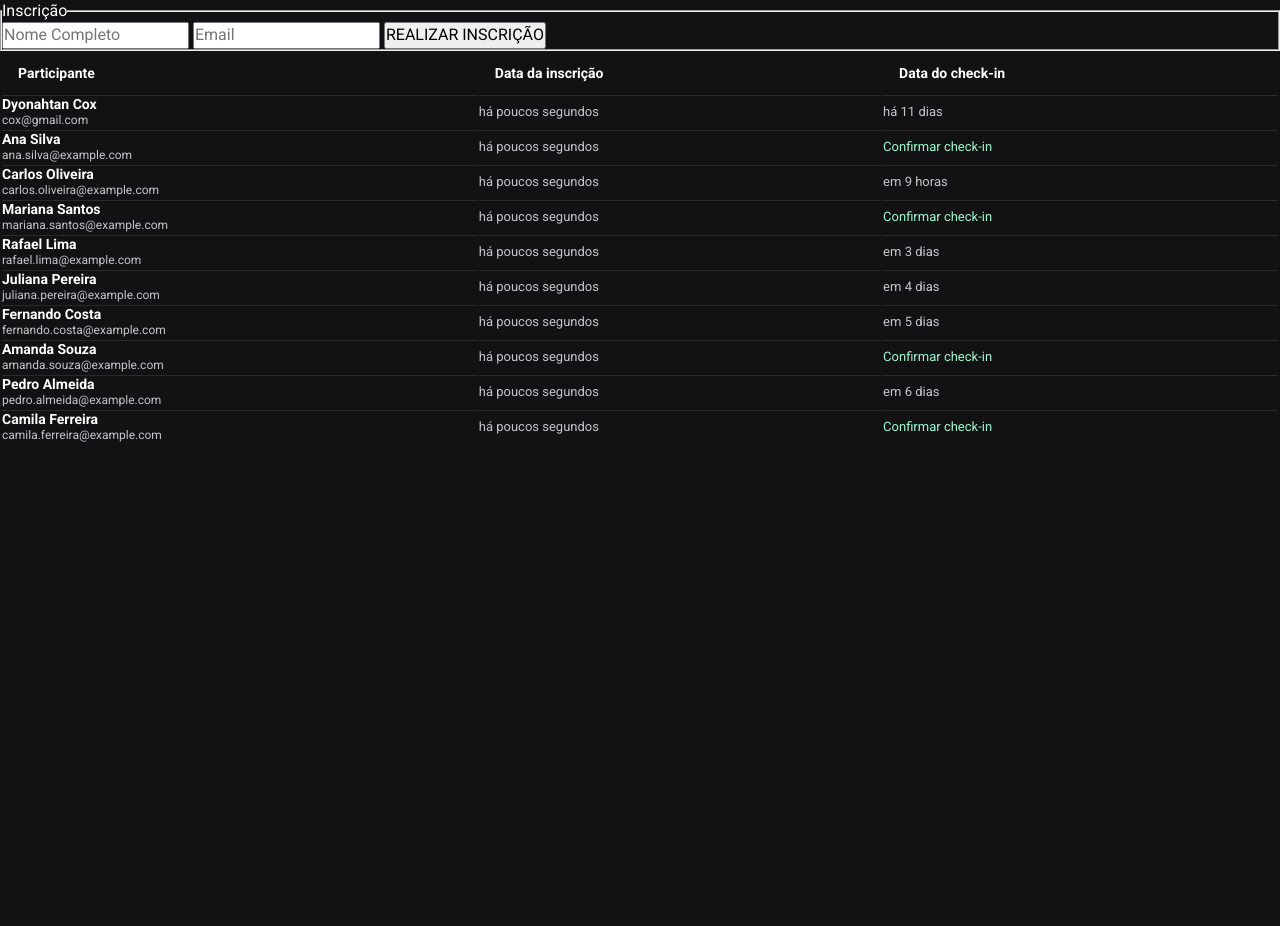
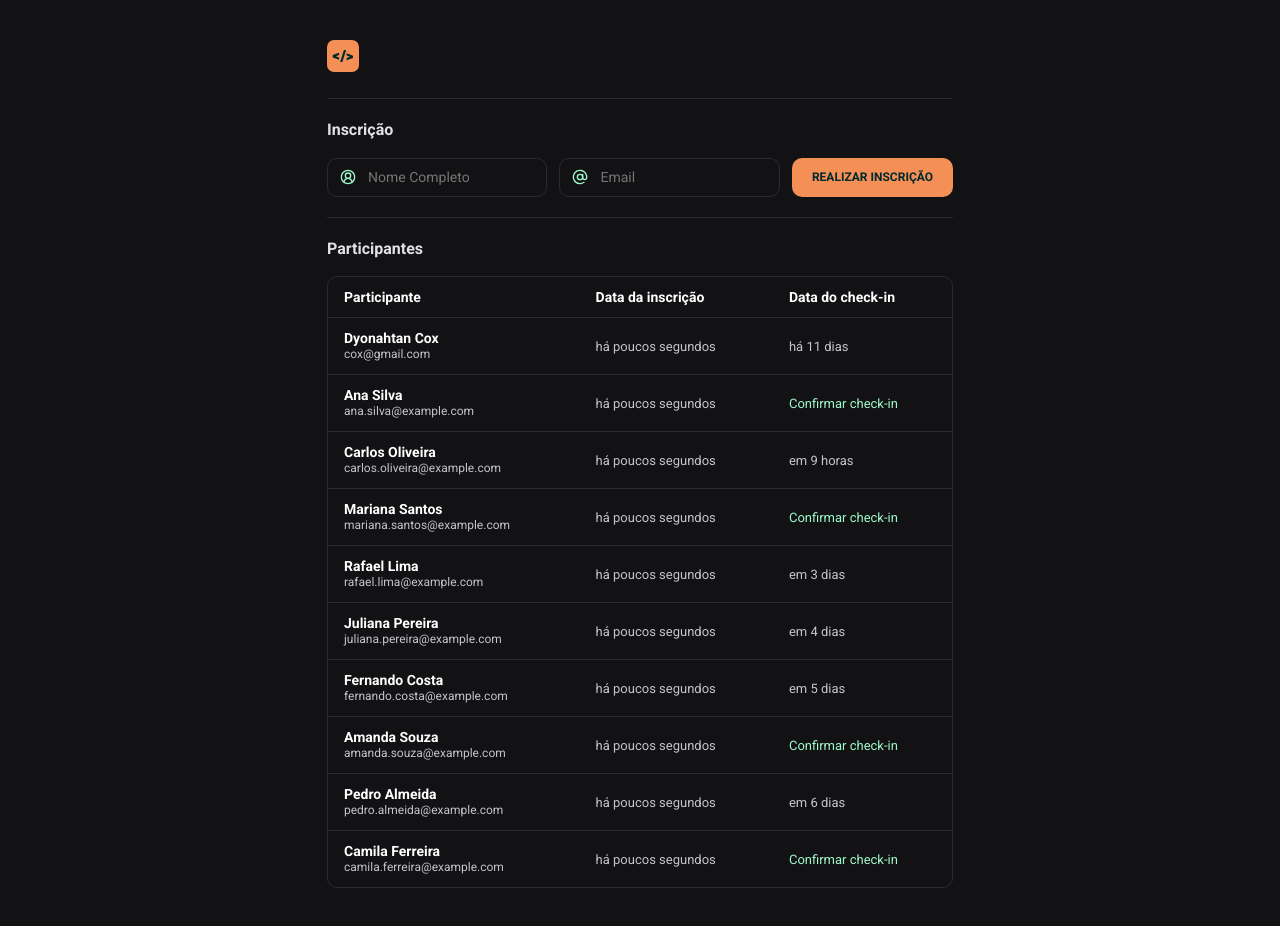
Before and after one commit to dyonathancox/Rocketseat_NWL, a plain HTML site: page index.html in a window 1280 px wide. Before the commit the page ends 800 px from the top, so only its background shows below. Drawn offline with nearby package versions, Linux system fonts and the light colour scheme.

Commit message:
end code

```diff
--- a/css/style.css
+++ b/css/style.css
@@ -3,14 +3,77 @@
     margin: 0;
     box-sizing: border-box;
 }
+:root{
+    --border: 1px solid #ffffff1a;
+}
 body, table, input, button{
     font: 400 16px/140% "Roboto", sans-serif;
 }
 body{
-
     background-color: #121214;
     color: white;
-
+}
+.container{
+    max-width: 690px;
+    margin: 0 auto;
+    padding: 20px 32px;
+}
+header{
+    padding: 20px 0;
+}
+form{
+    border: var(--border);
+    border-inline: none;
+    padding: 20px 0;
+}
+fieldset{
+    border: none;
+}
+/*PEGANDO OS PRIMEIROS NIVEIS DE DIV*/
+fieldset > div {
+    display: flex;
+    gap: 12px;
+}
+.input-wrapper{
+    flex: 1;
+    border: var(--border);
+    border-radius: 10px;
+    padding: 8px 12px;
+    align-items: center;
+    display: flex;
+    gap: 12px;
+    font: 400 14px/150% 'Roboto', sans-serif;
+    color: #c4c4cc;
+}
+fieldset legend, section h2{
+    font: 700 16px/140% 'Roboto', sans-serif;
+    color: #e1e1e6;
+    padding-bottom: 16px;
+}
+fieldset button{
+    width: fit-content;
+    color: #00292E;
+    background-color: #F48F56;
+    border-radius: 10px;
+    padding: 7px 20px;
+    border: none;
+    font: 700 12px/24px 'Roboto', sans-serif;
+}
+fieldset button:hover{
+    background-color: #f37c37;
+}
+input{
+    all: unset;
+}
+.lista-participantes{
+    padding: 20px 0;
+}
+.lista-participantes > div{
+    border: var(--border);
+    border-radius: 10px;
+}
+table{
+    border-collapse: collapse;
 }
 table thead{
     font-size: 14px;
@@ -18,11 +81,11 @@ table thead{
 }
 
 thead th,
-tbody tr{
+tbody td{
     padding: 12px 16px;
 }
 tbody td{
-    border-top: 1px solid #ffffff1a;
+    border-top: var(--border);
     font-size: 13px;
     line-height: 15px;
     color: #c4c4cc;
--- a/index.html
+++ b/index.html
@@ -26,20 +26,61 @@
 </head>
 
 <body>
+  <div class="container">
+    <header>
+      <svg width="32" height="32" viewBox="0 0 32 32" fill="none" xmlns="http://www.w3.org/2000/svg">
+        <rect width="32" height="32" rx="7.11111" fill="#F48F56"/>
+        <path fill-rule="evenodd" clip-rule="evenodd" d="M12.0682 15.0585V12.7587L5.71097 15.1201H5.69678V17.4821H5.71097L12.0682 19.8463V17.5416L8.80823 16.2976L12.0682 15.0585Z" fill="#00292E"/>
+        <path fill-rule="evenodd" clip-rule="evenodd" d="M19.6328 18.0618L22.89 16.8249L19.6328 15.588V13.2882L25.9829 15.6524H25.9998V18.0165H25.9829L19.6328 20.3687V18.0618ZM16.9057 10.031L13.1708 22.0167H15.387L19.1219 10.031H16.9057Z" fill="#00292E"/>
+      </svg>
+
+    </header>
 
     <form onsubmit="adicionarParticipante(event)">
       <fieldset>
         <legend>Inscrição</legend>
         <div>
+
+          <div class="input-wrapper">
+            <svg width="16" height="16" viewBox="0 0 16 16" fill="none" xmlns="http://www.w3.org/2000/svg">
+              <g clip-path="url(#clip0_4003_2796)">
+              <path d="M12 13.3333C12 12.2724 11.5786 11.255 10.8284 10.5048C10.0783 9.75468 9.06087 9.33325 8 9.33325C6.93913 9.33325 5.92172 9.75468 5.17157 10.5048C4.42143 11.255 4 12.2724 4 13.3333" stroke="#9FF9CC" stroke-width="1.33333" stroke-linecap="round" stroke-linejoin="round"/>
+              <path d="M8.00004 9.33333C9.4728 9.33333 10.6667 8.13943 10.6667 6.66667C10.6667 5.19391 9.4728 4 8.00004 4C6.52728 4 5.33337 5.19391 5.33337 6.66667C5.33337 8.13943 6.52728 9.33333 8.00004 9.33333Z" stroke="#9FF9CC" stroke-width="1.33333" stroke-linecap="round" stroke-linejoin="round"/>
+              <path d="M8.00004 14.6666C11.6819 14.6666 14.6667 11.6818 14.6667 7.99992C14.6667 4.31802 11.6819 1.33325 8.00004 1.33325C4.31814 1.33325 1.33337 4.31802 1.33337 7.99992C1.33337 11.6818 4.31814 14.6666 8.00004 14.6666Z" stroke="#9FF9CC" stroke-width="1.33333" stroke-linecap="round" stroke-linejoin="round"/>
+              </g>
+              <defs>
+              <clipPath id="clip0_4003_2796">
+              <rect width="16" height="16" fill="white"/>
+              </clipPath>
+              </defs>
+              </svg>
+
             <input type="text" placeholder="Nome Completo" name="nome" required>
+          </div>
+          <div class="input-wrapper">
+            <svg width="16" height="16" viewBox="0 0 16 16" fill="none" xmlns="http://www.w3.org/2000/svg">
+              <g clip-path="url(#clip0_4003_2802)">
+              <path d="M8.00004 10.6666C9.4728 10.6666 10.6667 9.47268 10.6667 7.99992C10.6667 6.52716 9.4728 5.33325 8.00004 5.33325C6.52728 5.33325 5.33337 6.52716 5.33337 7.99992C5.33337 9.47268 6.52728 10.6666 8.00004 10.6666Z" stroke="#9FF9CC" stroke-width="1.33333" stroke-linecap="round" stroke-linejoin="round"/>
+              <path d="M10.6667 5.33326V8.66659C10.6667 9.19702 10.8774 9.70573 11.2525 10.0808C11.6276 10.4559 12.1363 10.6666 12.6667 10.6666C13.1971 10.6666 13.7059 10.4559 14.0809 10.0808C14.456 9.70573 14.6667 9.19702 14.6667 8.66659V7.99992C14.6667 6.49813 14.1596 5.04032 13.2277 3.8627C12.2957 2.68508 10.9934 1.85664 9.53173 1.5116C8.07011 1.16656 6.5348 1.32513 5.17456 1.96163C3.81431 2.59812 2.70882 3.67525 2.0372 5.0185C1.36558 6.36175 1.16717 7.89242 1.47412 9.36251C1.78107 10.8326 2.57539 12.156 3.7284 13.1183C4.88141 14.0805 6.32554 14.6253 7.82683 14.6643C9.32812 14.7034 10.7986 14.2343 12 13.3333" stroke="#9FF9CC" stroke-width="1.33333" stroke-linecap="round" stroke-linejoin="round"/>
+              </g>
+              <defs>
+              <clipPath id="clip0_4003_2802">
+              <rect width="16" height="16" fill="white"/>
+              </clipPath>
+              </defs>
+              </svg>
+
             <input type="email" placeholder="Email" name="email" required>
-        <button>
-          REALIZAR INSCRIÇÃO
-        </button>
+          </div>
+            <button>REALIZAR INSCRIÇÃO</button>
+
         </div>
       </fieldset>
     </form>
 
+    <section class="lista-participantes">
+      <h2>Participantes</h2>
+      <div>
         <table width="100%">
           <thead style="text-align: left">
             <tr>
@@ -53,7 +94,9 @@
 
           </tbody>
         </table>
-
+      </div>
+    </section>
+  </div>
   <script src="./index.js"></script>
 </body>
 
```
Lines whose indentation alone changed are shown as unchanged.
